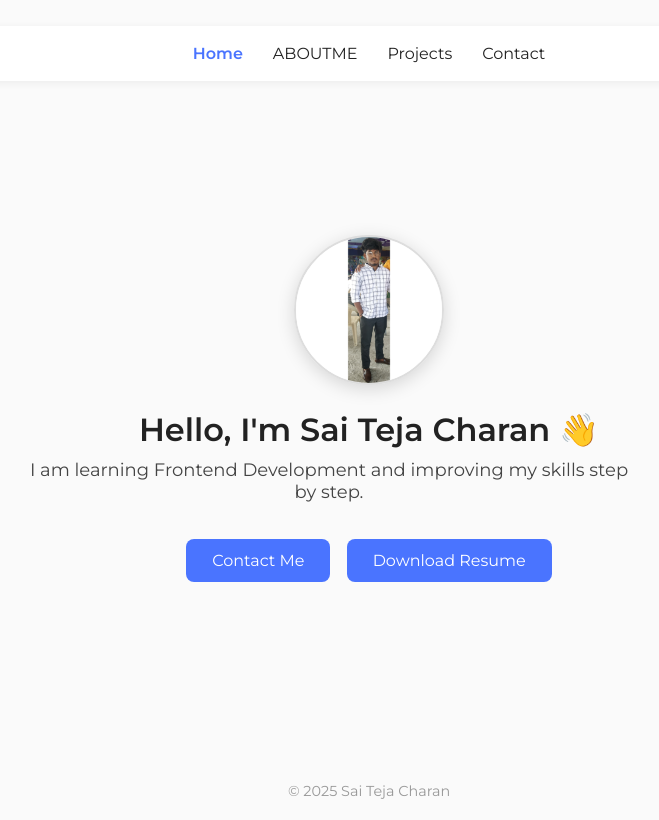
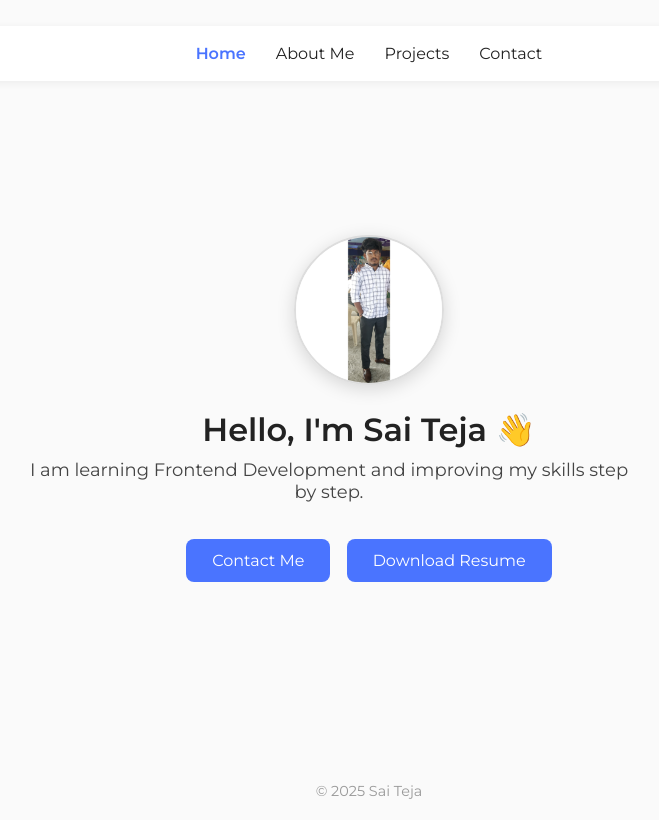
Before and after one commit to saicharanteja733-beep/portfolio-v1, a plain HTML site: page index.html in a window 1280 px wide. Shown: the whole page, without its empty margins (271-930 px from the left). Drawn offline with Linux system fonts and the light colour scheme.

```diff
--- a/index.html
+++ b/index.html
@@ -16,7 +16,7 @@
         <header>
             <nav>
                 <a href="index.html" aria-current="page">Home</a>
-                <a href="about.html">ABOUTME</a>
+                <a href="about.html">About Me</a>
                 <a href="projects.html">Projects</a>
                  <a href="contact.html">Contact</a>
             </nav>
@@ -27,7 +27,7 @@
 
 <img src="mypics/saiteja.jpg" alt="My Photo">
 
-            <h1>Hello, I'm Sai Teja Charan 👋</h1>
+            <h1>Hello, I'm Sai Teja  👋</h1>
             <p>I am learning Frontend Development and improving my skills step by step.</p>
               <a href="contact.html" class="btn-main">Contact Me</a>
               <a href="resume.pdf" class="btn-main" download>Download Resume</a>
@@ -36,7 +36,7 @@
 </section>
 </main>
 <footer>
-            <p>© 2025 Sai Teja Charan</p>
+            <p>© 2025 Sai Teja </p>
 
 </footer>
 
```
Also changed, not shown: script.js (added).
